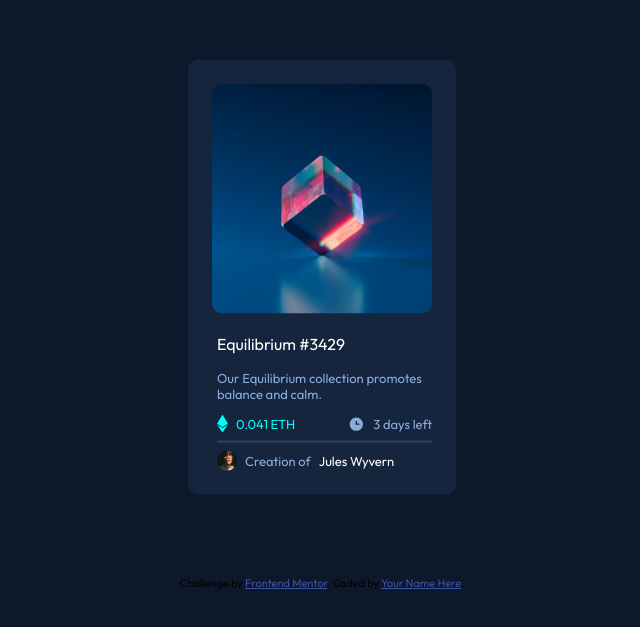
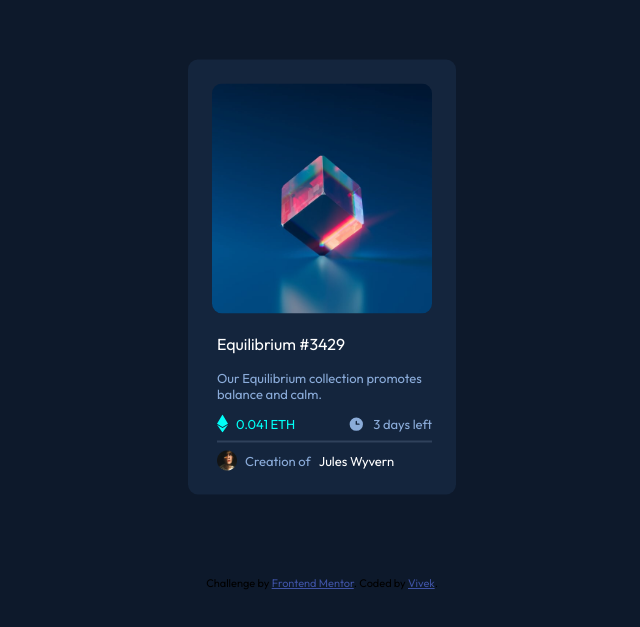
Before and after one commit to Vivek7072/nft-preview, a plain HTML site: page index.html in a window 1280 px wide. Shown: the part 123-750 px from the top of the page, without its empty margins (318-958 px from the left). Drawn offline with Linux system fonts and the light colour scheme.

Commit message:
Update index.html

```diff
--- a/index.html
+++ b/index.html
@@ -55,7 +55,7 @@
 
   <div class="attribution">
     Challenge by <a href="https://www.frontendmentor.io?ref=challenge" target="_blank">Frontend Mentor</a>.
-    Coded by <a href="https://www.frontendmentor.io/profile/Vivek7072">Your Name Here</a>.
+    Coded by <a href="https://www.frontendmentor.io/profile/Vivek7072">Vivek</a>.
   </div>
 </body>
 </html>
```
